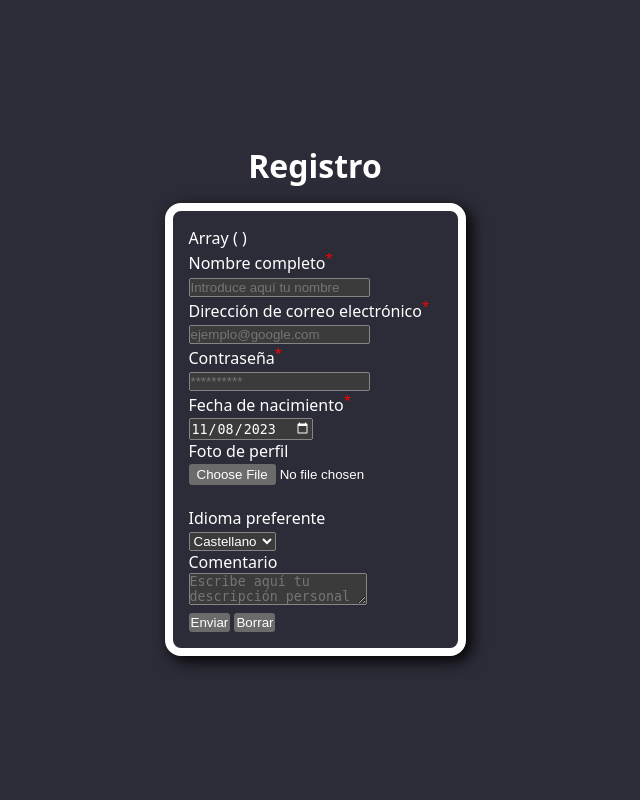
After one commit to RSMKode/app-dwes, a PHP site: page /pages/registro/registro.php in a window 1280 px wide. The commit adds this page. Shown: the whole page, without its empty margins (325-965 px from the left). Run offline with PHP 8.4, Linux system fonts and the light colour scheme.

Commit message:
formulario de registro completo, pero problema con la foto

```diff
--- a/libs/config.php
+++ b/libs/config.php
@@ -3,14 +3,14 @@
 /****
  * Librería donde incluimos aquellos datos (constantes, variables)
  * que utilizaremos en todo el proyecto/ejercicio
- * @author Heike Bonilla
+ * @author Roger, Jonathan
  *
  */
 
 /**
  * Donde almacenaremos las imágenes que nos suben los usuarios
  */
-$rutaImagenes = "imagenes";
+$rutaImagenes = "images";
 
 //Ruta donde almacenaremos los archivos
 $rutaArchivos = "archivos";
@@ -21,4 +21,10 @@ $extensionesValidas = ["jpeg", "gif", "jpg", "png", "webp"];
 /**
  * Tamaño máximo del fichero subido. En bytes
  */
-$maxFichero = 300000;
+$maxFichero = 2000000;
+
+//Fecha máxima para la fecha de nacimiento
+$fechaHoy = date("Y-m-d", time());
+
+//Formatos de fecha válidos
+const FORMATOS_FECHA = ["dd-mm-aaaa", "aaaa-mm-dd"];
--- a/libs/utils.php
+++ b/libs/utils.php
@@ -2,7 +2,7 @@
 
 /**
  * Librería con funciones generales y de validación
- * @author Roger Sancho
+ * @author Roger, Jonathan
  *
  */
 
@@ -193,6 +193,49 @@ function cTexto(string $text, string $campo, array &$errores, int $max = 30, int
     return false;
 }
 
+function cPass(string $text, string $campo, array &$errores, int $max = 30, int $min = 4, bool $espacios = TRUE, bool $case = TRUE)
+{
+    $case = ($case === TRUE) ? "i" : "";
+    $espacios = ($espacios === TRUE) ? " " : "";
+    if ((preg_match("/^[a-zñ0-9-_$espacios]{" . $min . "," . $max . "}$/u$case", sinTildes($text)))) {
+        return true;
+    }
+    $errores[$campo] = "Error en el campo $campo";
+    return false;
+}
+
+function cFecha(string $fecha, string $campo, array &$errores, string $formato)
+{
+    $fechaArray = explode("-", $fecha);
+
+    if ($formato === FORMATOS_FECHA[0]) {
+        $d = $fechaArray[0];
+        $m = $fechaArray[1];
+        $y = $fechaArray[2];
+    } else if ($formato === FORMATOS_FECHA[1]) {
+        $d = $fechaArray[2];
+        $m = $fechaArray[1];
+        $y = $fechaArray[0];
+    }
+
+    if (checkdate($m, $d, $y)) return true;
+
+    $errores[$campo] = "Error en el campo $campo";
+    return false;
+}
+
+function cCorreo(string $text, string $campo, array &$errores)
+{
+
+    $regexCorreo = "/^[a-zñÑ][a-z0-9_\.]{2,}@[a-zñÑ\.]{3,}[\.][a-zñÑ]{2,}$/ui";
+
+    if ((preg_match($regexCorreo, sinTildes($text)))) {
+        return true;
+    }
+    $errores[$campo] = "Error en el campo $campo, por favor, introduce un correo con este formato correo@dominio.com";
+    return false;
+}
+
 /**
  * Funcion cNum
  *
@@ -289,8 +332,8 @@ function cCheck(array $arr, string $campo, array &$errores, array $valores, bool
 function cFile(string $nombre, array &$errores, array $extensionesValidas, string $directorio, int  $max_file_size,  bool $required = TRUE)
 {
     // Caso especial que el campo de file no es requerido y no se intenta subir ningun archivo
-    if ((!$required) && $_FILES[$nombre]['error'] === 4)
-        return true;
+    if ((!$required) && $_FILES[$nombre]['error'] === 4 || is_null($_FILES[$nombre]))
+        return "";
     // En cualquier otro caso se comprueban los errores del servidor
     if ($_FILES[$nombre]['error'] != 0) {
         $errores[$nombre] = "Error al subir el archivo " . $nombre . ". Prueba de nuevo";
--- /dev/null
+++ b/src/archivos/datosUsuarios.txt
@@ -0,0 +1,2 @@
+Roger|miau@gmail.com|213421342134214213|2023-11-08||castellano|sdfdsfsdfgdfgdfgdsf|
+Roger|miau@gmail.com|2654765765765|2023-11-08||castellano||
--- a/src/index.php
+++ b/src/index.php
@@ -3,10 +3,10 @@ require("../libs/utils.php");
 
 cabecera("App DWES", "styles.css");
 ?>
-
+<h1>App DWES</h1>
 <main class="container">
     <ul>
-        <li><a href="">Registrarse</a></li>
+        <li><a href="./pages/registro/">Registrarse</a></li>
         <li><a href="">Iniciar sesión</a></li>
     </ul>
 </main>
--- /dev/null
+++ b/src/pages/registro/form-registro.php
@@ -0,0 +1,53 @@
+<?php
+if (count($errores) != 0) {
+    echo "<p class='errores'>";
+    echo "Hay errores en el formulario:<br>";
+    foreach ($errores as $error) {
+        echo $error;
+        echo "<br>";
+    }
+    echo "</p>";
+}
+?>
+<form action="" method="post">
+    Nombre completo<sup>*</sup>
+    <br>
+    <input type="text" name="nombre" value="<?= isset($nombre) ? $nombre : ""; ?>" placeholder="Introduce aquí tu nombre">
+    <br>
+
+    Dirección de correo electrónico<sup>*</sup>
+    <br>
+    <input type="text" name="correo" value="<?= isset($correo) ? $correo : ""; ?>" placeholder="ejemplo@google.com">
+    <br>
+
+    Contraseña<sup>*</sup>
+    <br>
+    <input type="password" name="pass" value="<?= isset($pass) ? $pass : ""; ?>" placeholder="**********">
+    <br>
+
+    Fecha de nacimiento<sup>*</sup>
+    <br>
+    <input type="date" name="fechaNacimiento" max="<?= $fechaHoy ?> " value="<?= isset($fechaNacimiento) ? $fechaNacimiento : $fechaHoy; ?>">
+    <br>
+
+    Foto de perfil
+    <br>
+    <input type="file" name="foto" id="foto" /><br>
+    <br>
+
+    Idioma preferente
+    <br>
+    <select name="idioma">
+        <option value="castellano">Castellano</option>
+        <option value="ingles">Inglés</option>
+        <option value="valenciano">Valenciano</option>
+    </select>
+    <br>
+    Comentario
+    <br>
+    <textarea name="comentario" value="<?= isset($comentario) ? $comentario : ""; ?> " placeholder="Escribe aquí tu descripción personal"></textarea>
+    <br>
+
+    <input type="submit" name="enviar" value="Enviar">
+    <input type="reset" name="borrar" value="Borrar">
+</form>
--- /dev/null
+++ b/src/pages/registro/registro.php
@@ -0,0 +1,61 @@
+<?php
+require("../../../libs/utils.php");
+//De config.php leeremos $extensionesValidas, $rutaImagenes, $maxFichero.
+require("../../../libs/config.php");
+
+cabecera("Registro", "../../styles.css");
+$errores = [];
+
+echo "<h1>Registro</h1>";
+echo "<main class='container'>";
+print_r($_FILES);
+
+if (!isset($_REQUEST['enviar'])) {
+    // Incluimos formulario vacio
+    require("form-registro.php");
+} else {
+    //Sanitizamos
+    $nombre = recoge("nombre");
+    $correo = recoge("correo");
+    $pass = recoge("pass");
+    $fechaNacimiento = recoge("fechaNacimiento");
+    $idioma = recoge("idioma");
+    $comentario = recoge("comentario");
+
+
+    //Validamos los campos que no son ficheros
+    cTexto($nombre, "nombre", $errores, 40, 1);
+    cCorreo($correo, "correo", $errores);
+    cPass($pass, "pass", $errores, 30, 4);
+    cFecha($fechaNacimiento, "fechaNacimiento", $errores, FORMATOS_FECHA[1]);
+    cTexto($idioma, "idioma", $errores, 20, 0);
+    cTexto($comentario, "comentario", $errores, 300, 0);
+
+    //Sino ha habido errores en el resto de campos comprobamos el fichero
+    if (empty($errores)) {
+
+        //En este caso la subida de la foto no es obligatoria
+        $rutaFoto = cFile("foto", $errores, $extensionesValidas, "../../$rutaImagenes", $maxFichero, false);
+
+        /*
+         Sino ha habido error en la subida del fichero redireccionamos a valid.php pasando por GET (URL) los datos recogidos
+         Si ha habido error volveremos a mostrar el formulario
+         */
+        if (empty($errores)) {
+
+            //Escribimos datos en fichero
+            $archivo = fopen("../../$rutaArchivos" . DIRECTORY_SEPARATOR . "datosUsuarios.txt", "a");
+            fwrite($archivo, $nombre . "|" . $correo . "|" . $pass . "|" . $fechaNacimiento . "|" . $rutaFoto . "|" . $idioma . "|" . $comentario . "|" . PHP_EOL);
+            fclose($archivo);
+
+            //Redirigimos a valid.php
+            header("location:registro_valid.php");
+        } else {
+            require("form-registro.php");
+        }
+    } else {
+        require("form-registro.php");
+    }
+}
+echo "</main>";
+pie();
--- a/src/styles.css
+++ b/src/styles.css
@@ -10,19 +10,42 @@ body {
   height: 100dvh;
   width: 100dvw;
   display: flex;
+  flex-direction: column;
+  flex-wrap: wrap;
+  justify-content: center;
+  align-content: center;
+  justify-items: center;
+  align-items: center;
+  gap: 1rem;
+
+  background-color: rgb(44, 44, 56);
+  color-scheme: dark;
+  color: white;
+}
+
+h1 {
+  color: white;
+}
+.container {
+  display: flex;
+  flex-direction: column;
   flex-wrap: wrap;
   place-content: center;
-}
-
-.container {
-  display: flex;
-  flex-wrap: wrap;
-  place-content: center;
-  border: 1rem solid maroon;
-  width: 30rem;
-  height: 30rem;
+  border: 0.5rem solid white;
+  border-radius: 1rem;
+  box-shadow: 5px 5px 15px black;
+  padding: 1rem;
+  max-height: 80dvh;
 }
 
 ul {
   list-style: none;
 }
+
+.errores {
+  color: red;
+}
+
+sup {
+  color: red;
+}
```
Also changed, not shown: src/pages/registro/registro_valid.php (added, +40 -0 lines).
